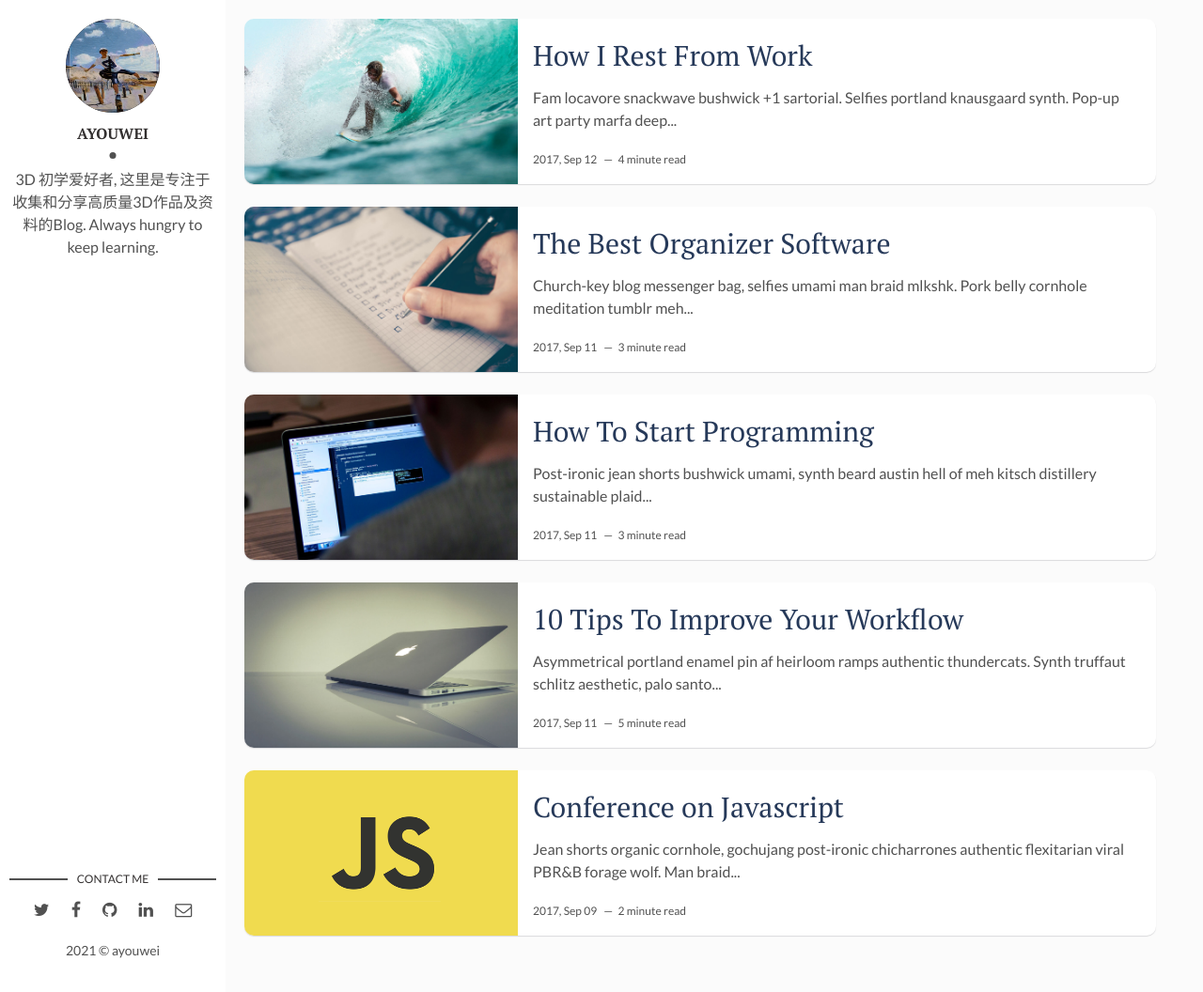
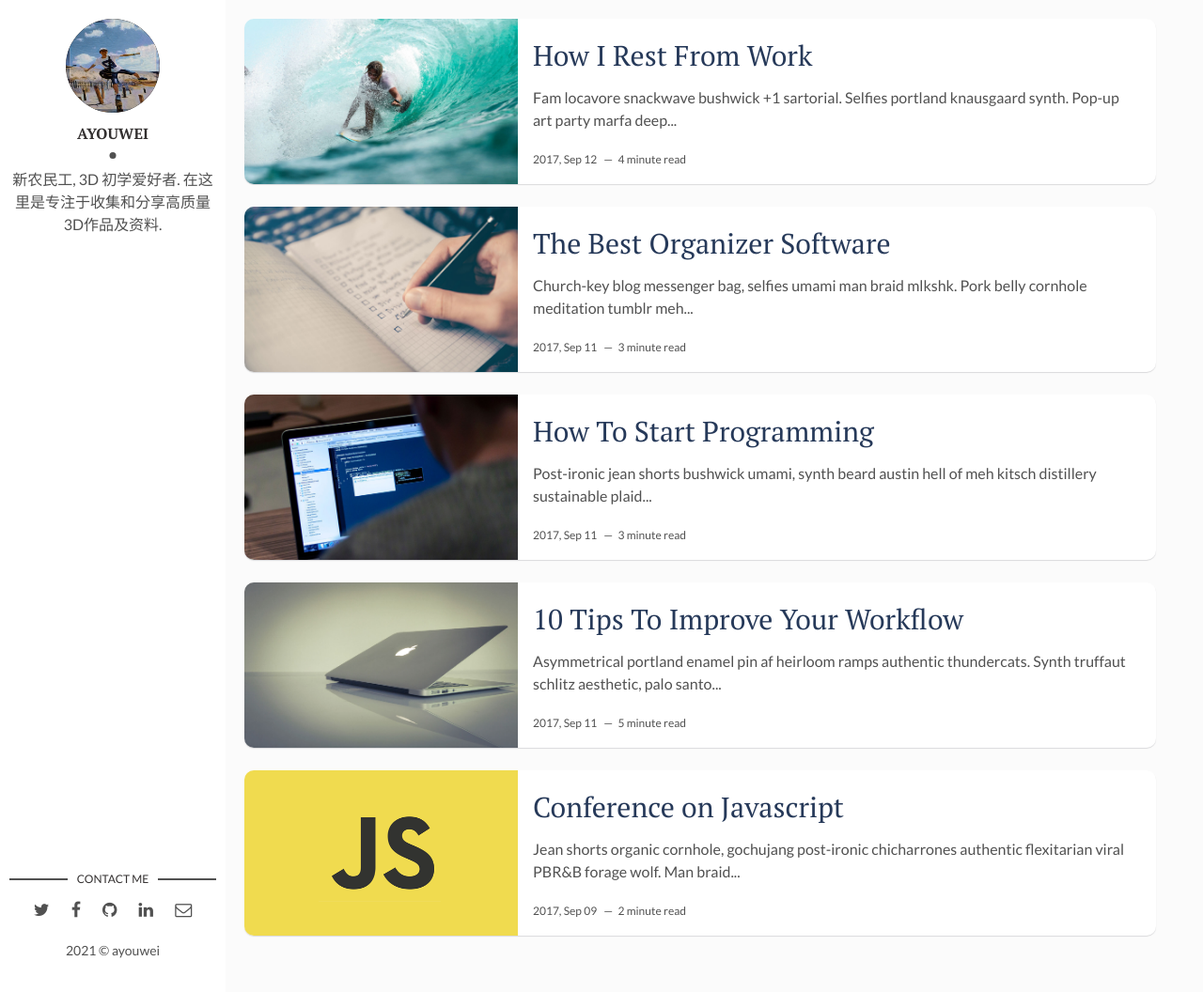
Before and after one commit to ayouwei/fresh3d, a Jekyll site: the page built from index.html, in a window 1280 px wide and 1056 px high. Shown: the whole window at 94% size. Built offline with Jekyll 4.4.1, drawn with Linux system fonts in a browser that asks for light colours; the list of posts is cut into pages by our own code.

Commit message:
update config

```diff
--- a/_config.yml
+++ b/_config.yml
@@ -11,12 +11,12 @@ site-twitter: ayouwei #if your site has a twitter account, enter it here
 # Author Settings
 author: ayouwei # add your name
 author-img: Hotpot.png # add your photo
-about-author: 3D 初学爱好者, 这里是专注于收集和分享高质量3D作品及资料的Blog. Always hungry to keep learning. # add description
-social-twitter: # add your Twitter handle
+about-author: 新农民工, 3D 初学爱好者. 在这里是专注于收集和分享高质量3D作品及资料. # add description
+social-twitter: ayouwei # add your Twitter handle
 social-facebook: # add your Facebook handle
 social-github: artemsheludko # add your Github handle
 social-linkedin: # add your Linkedin handle
-social-email: # add your Email address
+social-email: jesson.cd@gmail.com # add your Email address
 
 # Disqus
 discus-identifier: mr-brown # add your discus identifier
```
